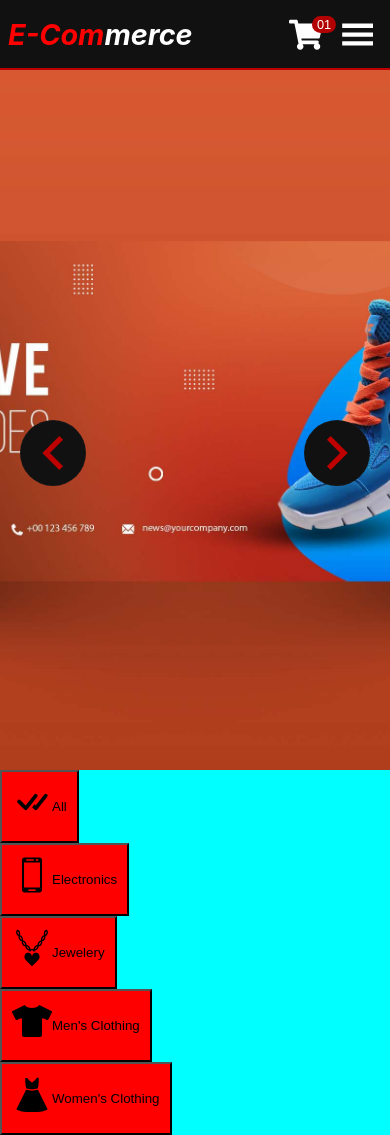
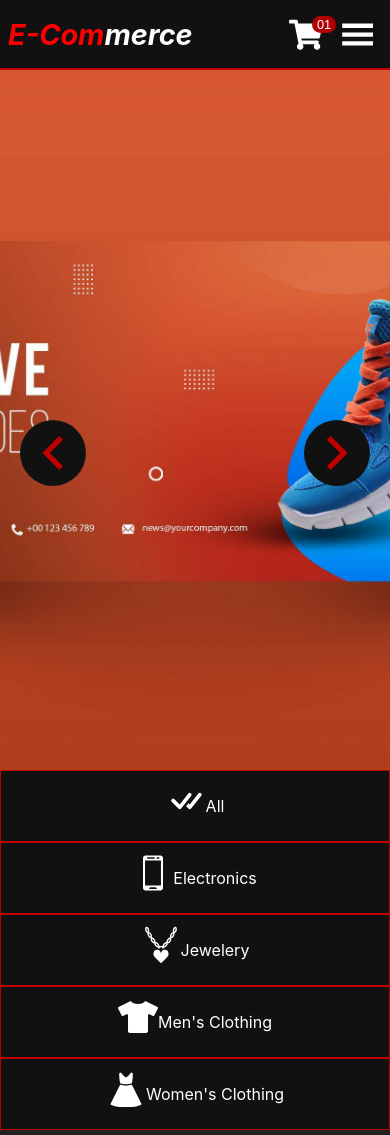
Before and after one commit to Kyle-Panuringan/e-commerce, a React (Create React App) app: page / in a window 390 px wide. Built offline with nearby package versions, Linux system fonts and the light colour scheme; no server answers.

Commit message:
Add a home category button in Home Component

```diff
--- a/src/App.js
+++ b/src/App.js
@@ -39,11 +39,12 @@ function App() {
 	const [unsortProducts, setUnsortProducts] = useState([]);
 	const [search, setSearch] = useState("");
 	const [loading, setLoading] = useState(true);
+	const [homeCategory, setHomeCategory] = useState("");
 	const [ascend, setAscend] = useState({
 		sortAscend: false,
 		sortActive: false,
 	});
-
+	console.log("App: ", homeCategory);
 	function sortProducts() {
 		let sortItems = [...products];
 		if (ascend.sortAscend) {
@@ -77,6 +78,7 @@ function App() {
 						<Home
 							categories={categories}
 							featureImages={featureImages}
+							setHomeCategory={setHomeCategory}
 						/>
 					}
 				></Route>
@@ -94,6 +96,7 @@ function App() {
 							unsortProducts={unsortProducts}
 							setAscend={setAscend}
 							categories={categories}
+							homeCategory={homeCategory}
 						/>
 					}
 				></Route>
--- a/src/components/Home.js
+++ b/src/components/Home.js
@@ -1,7 +1,8 @@
 import React from "react";
+import { Link } from "react-router-dom";
 import Features from "./Features";
 
-const Home = ({ categories, featureImages }) => {
+const Home = ({ categories, featureImages, setHomeCategory }) => {
 	return (
 		<div>
 			<Features featureImages={featureImages} />
@@ -10,10 +11,17 @@ const Home = ({ categories, featureImages }) => {
 					{categories.map((category, index) => {
 						const { icon, name } = category;
 						return (
-							<button key={index}>
+							<Link
+								to="store"
+								key={index}
+								onClick={() => {
+									setHomeCategory(name);
+									console.log(name);
+								}}
+							>
 								<span className="icon-category">{icon}</span>
 								{name}
-							</button>
+							</Link>
 						);
 					})}
 				</div>
--- a/src/components/Store.js
+++ b/src/components/Store.js
@@ -14,12 +14,17 @@ const Store = ({
 	setProducts,
 	unsortProducts,
 	categories,
+	homeCategory,
 }) => {
 	const [showSidebar, setShowSidebar] = useState(false);
-	const [categoryFitler, setCategoryFilter] = useState("");
+	const [categoryFitler, setCategoryFilter] = useState(
+		homeCategory ? homeCategory.toLowerCase() : "all"
+	);
 	const [filterStar, setFilterStar] = useState("");
-	const [activeButton, setActiveButton] = useState("All");
-
+	const [activeButton, setActiveButton] = useState(
+		homeCategory ? homeCategory : "All"
+	);
+	console.log("Store: ", homeCategory);
 	const sortArrow = ascend.sortAscend ? "▴" : "▾";
 
 	function resetSortProducts() {
@@ -106,6 +111,7 @@ const Store = ({
 									onClick={() => {
 										setCategoryFilter(name.toLowerCase());
 										setActiveButton(name);
+										console.log(name);
 									}}
 								>
 									<span className="icon-category">
--- a/src/index.css
+++ b/src/index.css
@@ -431,17 +431,31 @@ code {
 	padding: 100px auto;
 }
 .home-base-categories {
+	background: var(--color-primary-1);
+}
+.home-categories {
+	display: flex;
+	align-items: flex-start;
+	justify-content: center;
+}
+.home-categories a {
+	color: var(--color-primary-3);
+	text-decoration: none;
+	border: 1px solid var(--color-primary-5);
 	display: flex;
 	flex-direction: column;
-	background-color: aqua;
-}
-.home-categories button {
-	display: flex;
-	flex-direction: row;
 	justify-content: center;
 	align-items: center;
-	padding: 10px 10px;
-	background-color: red;
+	padding: 10px;
+	flex-grow: 1;
+	height: 100%;
+	cursor: pointer;
+	transition: all 0.4s;
+}
+.home-categories a:hover {
+	color: var(--color-primary-4);
+	flex-grow: 2;
+	transition: all 0.4s;
 }
 @media screen and (max-width: 1280px) {
 	.sort-buttons {
@@ -517,4 +531,16 @@ code {
 		display: flex;
 		justify-content: center;
 	}
+	.home-categories {
+		display: flex;
+		flex-direction: column;
+		align-items: flex-start;
+		justify-content: center;
+	}
+	.home-categories a {
+		width: 100%;
+		flex-direction: row;
+		align-items: center;
+		justify-content: center;
+	}
 }
```
